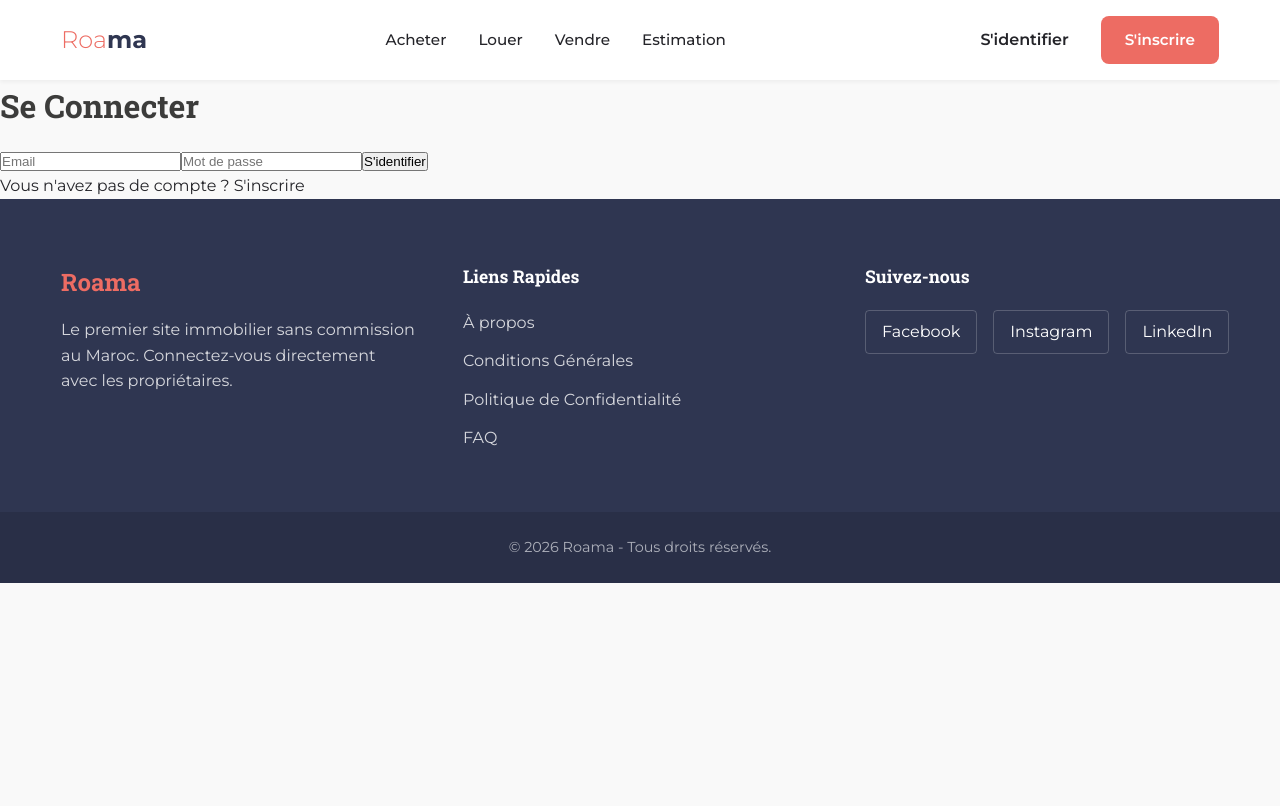
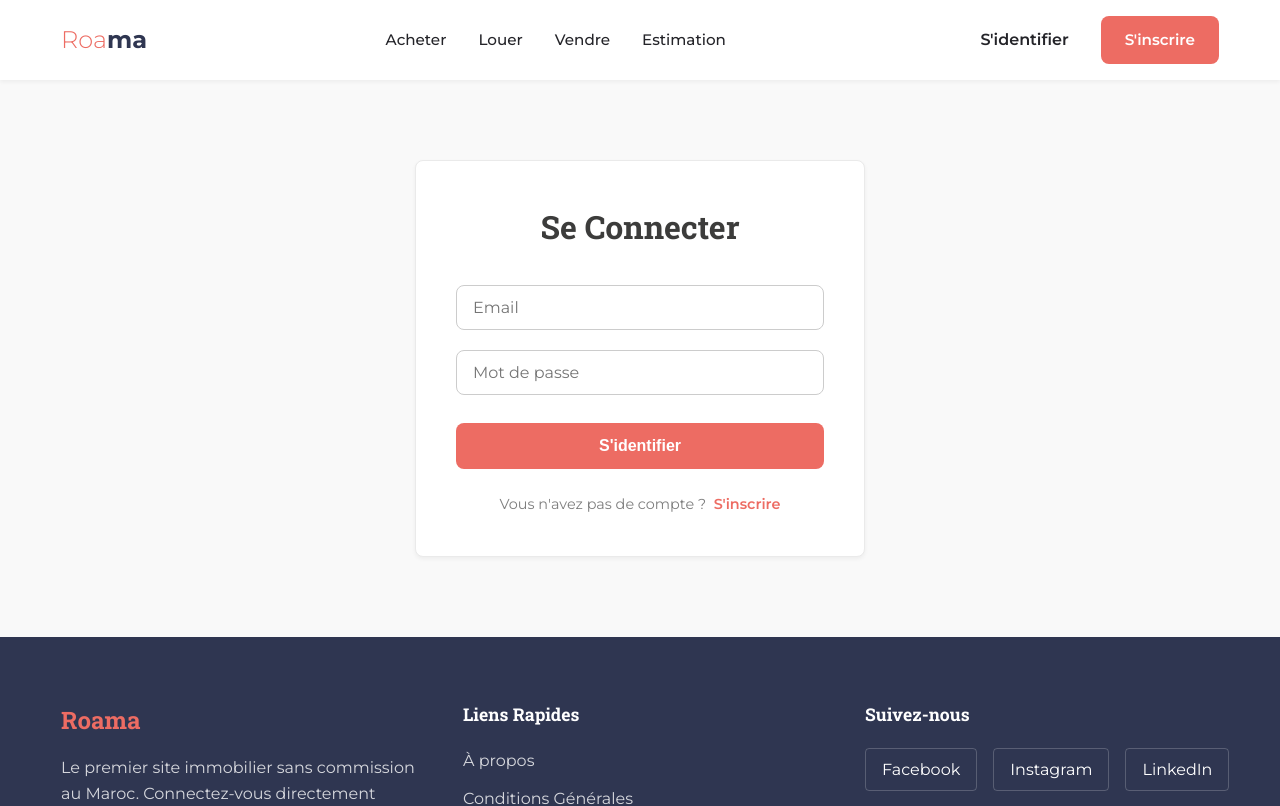
Before and after one commit to fetouakiyounes/Roama, a Next.js app: page /login in a window 1280 px wide. Shown: the top 806 px of the page. Built offline with nearby package versions, Linux system fonts and the light colour scheme; no server answers.

Commit message:
style: fix login/register styling by using css modules instead of tailwind

```diff
--- /dev/null
+++ b/src/app/login/login.module.css
@@ -0,0 +1,96 @@
+.pageWrapper {
+    display: flex;
+    flex-direction: column;
+    min-height: 100vh;
+    background-color: var(--color-bg-body);
+}
+
+.mainContent {
+    flex-grow: 1;
+    display: flex;
+    align-items: center;
+    justify-content: center;
+    padding: 5rem 1rem;
+}
+
+.card {
+    background-color: var(--color-bg-white);
+    padding: 2.5rem;
+    border-radius: var(--border-radius);
+    box-shadow: var(--shadow-sm);
+    width: 100%;
+    max-width: 450px;
+    border: 1px solid var(--color-border);
+}
+
+.title {
+    text-align: center;
+    color: var(--color-text-heading);
+    margin-bottom: 2rem;
+    font-size: 2rem;
+}
+
+.form {
+    display: flex;
+    flex-direction: column;
+    gap: 1.25rem;
+}
+
+.input {
+    width: 100%;
+    padding: 0.75rem 1rem;
+    border: 1px solid #ccc;
+    border-radius: var(--border-radius);
+    font-size: 1rem;
+    font-family: var(--font-body);
+    transition: border-color 0.2s;
+    color: var(--color-text-main);
+}
+
+.input:focus {
+    outline: none;
+    border-color: var(--color-primary);
+    box-shadow: 0 0 0 1px var(--color-primary);
+}
+
+.error {
+    color: #e53e3e;
+    font-size: 0.875rem;
+    text-align: center;
+    font-weight: 500;
+}
+
+.submitBtn {
+    width: 100%;
+    background-color: var(--color-primary);
+    color: white;
+    font-weight: 700;
+    padding: 0.875rem;
+    border: none;
+    border-radius: var(--border-radius);
+    cursor: pointer;
+    transition: background-color 0.2s;
+    font-size: 1rem;
+    margin-top: 0.5rem;
+}
+
+.submitBtn:hover {
+    background-color: var(--color-primary-hover);
+}
+
+.footerText {
+    text-align: center;
+    margin-top: 1.5rem;
+    color: var(--color-text-light);
+    font-size: 0.9rem;
+}
+
+.link {
+    color: var(--color-primary);
+    font-weight: 600;
+    margin-left: 0.25rem;
+}
+
+.link:hover {
+    text-decoration: underline;
+}
--- a/src/app/login/page.jsx
+++ b/src/app/login/page.jsx
@@ -1,12 +1,13 @@
 "use client";
 
-import { useState } from "react"; // Removed useEffect import
+import { useState } from "react";
 import { signIn, useSession } from "next-auth/react";
 import { useRouter } from "next/navigation";
 import Link from "next/link";
 
 import Header from "@/components/Header";
 import Footer from "@/components/Footer";
+import styles from "./login.module.css";
 
 const LoginPage = () => {
     const [error, setError] = useState("");
@@ -38,37 +39,37 @@ const LoginPage = () => {
     };
 
     return (
-        <div className="flex flex-col min-h-screen bg-[#F9F9F9]">
+        <div className={styles.pageWrapper}>
             <Header />
-            <div className="flex-grow flex items-center justify-center py-20 px-4">
-                <div className="bg-white p-8 rounded-lg shadow-md w-full max-w-md border border-[#EAEAEA]">
-                    <h1 className="text-3xl font-bold mb-8 text-center text-[#3C3C3B] font-[family-name:var(--font-heading)]">Se Connecter</h1>
-                    <form onSubmit={handleSubmit} className="flex flex-col gap-5">
+            <div className={styles.mainContent}>
+                <div className={styles.card}>
+                    <h1 className={styles.title}>Se Connecter</h1>
+                    <form onSubmit={handleSubmit} className={styles.form}>
                         <input
                             type="email"
                             placeholder="Email"
                             required
-                            className="w-full border border-gray-300 px-4 py-3 rounded focus:outline-none focus:border-[#ED6C63] focus:ring-1 focus:ring-[#ED6C63] text-[#242429]"
+                            className={styles.input}
                         />
                         <input
                             type="password"
                             placeholder="Mot de passe"
                             required
-                            className="w-full border border-gray-300 px-4 py-3 rounded focus:outline-none focus:border-[#ED6C63] focus:ring-1 focus:ring-[#ED6C63] text-[#242429]"
+                            className={styles.input}
                         />
 
-                        {error && <p className="text-red-500 text-sm text-center font-medium">{error}</p>}
+                        {error && <p className={styles.error}>{error}</p>}
 
                         <button
                             type="submit"
-                            className="w-full bg-[#ED6C63] text-white font-bold py-3 rounded hover:bg-[#fa8e86] transition-colors duration-200 mt-2"
+                            className={styles.submitBtn}
                         >
                             S'identifier
                         </button>
                     </form>
-                    <div className="text-center mt-6 text-[#7E7E7E] text-sm">
+                    <div className={styles.footerText}>
                         Vous n'avez pas de compte ?{" "}
-                        <Link href="/register" className="text-[#ED6C63] font-semibold hover:underline">
+                        <Link href="/register" className={styles.link}>
                             S'inscrire
                         </Link>
                     </div>
--- /dev/null
+++ b/src/app/register/register.module.css
@@ -0,0 +1,96 @@
+.pageWrapper {
+    display: flex;
+    flex-direction: column;
+    min-height: 100vh;
+    background-color: var(--color-bg-body);
+}
+
+.mainContent {
+    flex-grow: 1;
+    display: flex;
+    align-items: center;
+    justify-content: center;
+    padding: 5rem 1rem;
+}
+
+.card {
+    background-color: var(--color-bg-white);
+    padding: 2.5rem;
+    border-radius: var(--border-radius);
+    box-shadow: var(--shadow-sm);
+    width: 100%;
+    max-width: 450px;
+    border: 1px solid var(--color-border);
+}
+
+.title {
+    text-align: center;
+    color: var(--color-text-heading);
+    margin-bottom: 2rem;
+    font-size: 2rem;
+}
+
+.form {
+    display: flex;
+    flex-direction: column;
+    gap: 1.25rem;
+}
+
+.input {
+    width: 100%;
+    padding: 0.75rem 1rem;
+    border: 1px solid #ccc;
+    border-radius: var(--border-radius);
+    font-size: 1rem;
+    font-family: var(--font-body);
+    transition: border-color 0.2s;
+    color: var(--color-text-main);
+}
+
+.input:focus {
+    outline: none;
+    border-color: var(--color-primary);
+    box-shadow: 0 0 0 1px var(--color-primary);
+}
+
+.error {
+    color: #e53e3e;
+    font-size: 0.875rem;
+    text-align: center;
+    font-weight: 500;
+}
+
+.submitBtn {
+    width: 100%;
+    background-color: var(--color-primary);
+    color: white;
+    font-weight: 700;
+    padding: 0.875rem;
+    border: none;
+    border-radius: var(--border-radius);
+    cursor: pointer;
+    transition: background-color 0.2s;
+    font-size: 1rem;
+    margin-top: 0.5rem;
+}
+
+.submitBtn:hover {
+    background-color: var(--color-primary-hover);
+}
+
+.footerText {
+    text-align: center;
+    margin-top: 1.5rem;
+    color: var(--color-text-light);
+    font-size: 0.9rem;
+}
+
+.link {
+    color: var(--color-primary);
+    font-weight: 600;
+    margin-left: 0.25rem;
+}
+
+.link:hover {
+    text-decoration: underline;
+}
```
Also changed, not shown: src/app/register/page.jsx (+13 -12 lines).
